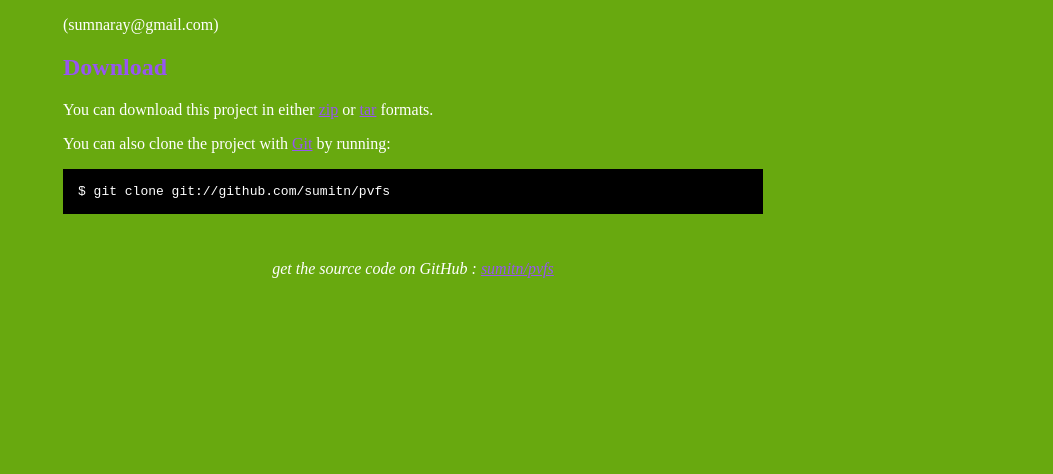
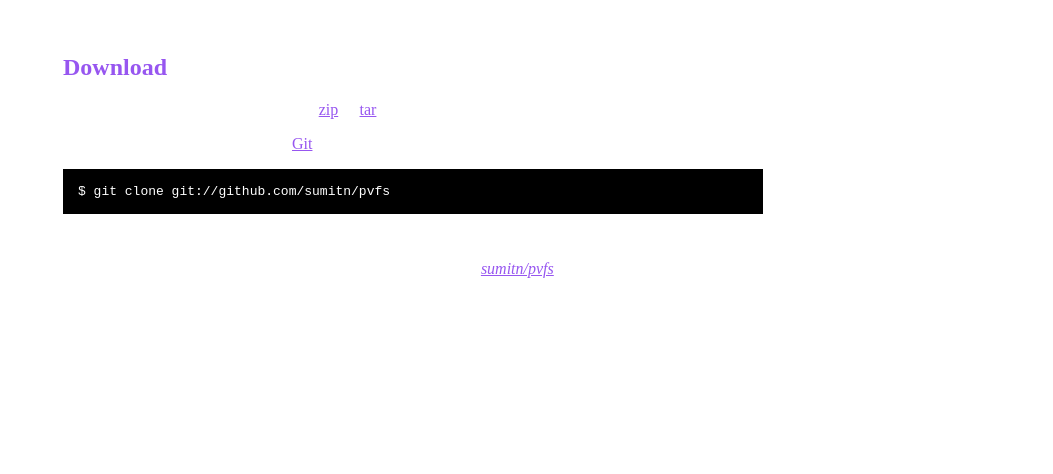
Before and after one commit to sumitn/pvfs, a plain HTML site: page index.html in a window 1280 px wide. Shown: the part 326-800 px from the top of the page, without its empty margins (227-1280 px from the left). Drawn offline with Linux system fonts and the light colour scheme.

Commit message:
Changed background color.

```diff
--- a/index.html
+++ b/index.html
@@ -10,7 +10,7 @@
 	<style type="text/css">
 		body {
   		margin-top: 1.0em;
-  		background-color: #68a90f;
+  		background-color: #ffffff;
 		  font-family: "Helvetica,Arial,FreeSans";
   		color: #ffffff;
     }
```
